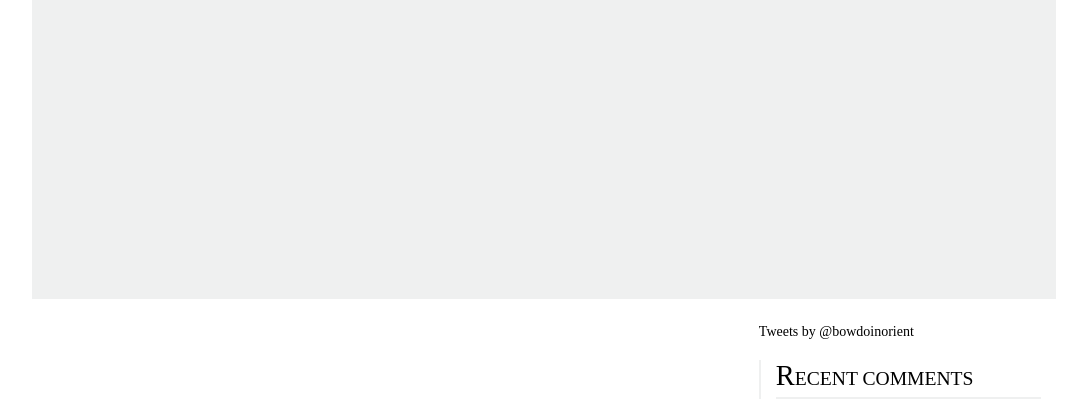
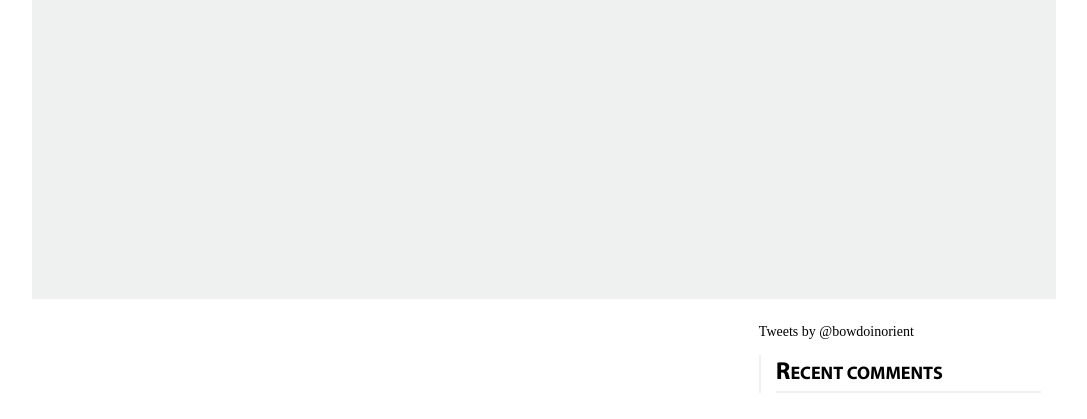
Before and after one commit to BowdoinOrient/bongo, a Django app: template bongo/apps/frontend/templates/pages/home.html in a window 1280 px wide. Shown: the part 760-1179 px from the top of the page, without its empty margins (96-1183 px from the left). After the commit the page ends 1153 px from the top, so only its background shows below. Run offline with Django 3.2, Linux system fonts and the light colour scheme; the template is opened without the code that fills it, so the values that code supplies are empty; style sheets or scripts are compiled from the project's sources; parts of the project's set-up code (start-up, migrations or seed data) failed here and were passed over; some libraries are stand-ins or nearby versions.

Commit message:
Standardize layout section header style

```diff
--- a/bongo/apps/frontend/assets/scss/components/_disqus.scss
+++ b/bongo/apps/frontend/assets/scss/components/_disqus.scss
@@ -6,14 +6,14 @@
     margin:10px 0;
 
     .dsq-widget-title {
-        font-family:"MinionPro";
-        font-size:1.4em;
+        font-family:"MyriadPro";
+        font-size:1.3em;
         text-transform: uppercase;
         padding-bottom:5px;
         border-bottom: 2px solid $lightergray;
 
         &:first-letter {
-            font-size:1.45em;
+            font-size:1.35em;
         }
     }
 
--- a/bongo/apps/frontend/assets/scss/components/_scribd.scss
+++ b/bongo/apps/frontend/assets/scss/components/_scribd.scss
@@ -7,14 +7,14 @@
     min-height:201px;
 
     .current-issue-title {
-        font-family:"MinionPro";
-        font-size:1.4em;
+        font-family:"MyriadPro";
+        font-size:1.3em;
         text-transform: uppercase;
         padding-bottom:5px;
         border-bottom: 2px solid $lightergray;
 
         &:first-letter {
-            font-size:1.45em;
+            font-size:1.35em;
         }
     }
     a {
--- a/bongo/apps/frontend/templates/pages/home.html
+++ b/bongo/apps/frontend/templates/pages/home.html
@@ -43,7 +43,7 @@
             {# scribd #}
             {% if current_issue.scribd_image %}
                 <div class="current-issue">
-                    <p class="current-issue-title">In Print</p>
+                    <h2 class="current-issue-title">In Print</h2>
                     <a href="https://scribd.com/doc/{{current_issue.scribd}}">
                         <div class="issue-thumb" style="background-image:url('{{current_issue.scribd_image}}')"></div>
                         <ul class="issue-details">
@@ -57,7 +57,7 @@
 
             {# disqus #}
             <div class="dsq-widget">
-                <p class="dsq-widget-title">Recent Comments</p>
+                <h2 class="dsq-widget-title">Recent Comments</h2>
                 <script type="text/javascript" src="http://disqus.com/forums/bowdoinorient/recent_comments_widget.js?num_items=8&hide_avatars=1&avatar_size=24&excerpt_length=140"></script>
             </div>
         </div>
```
